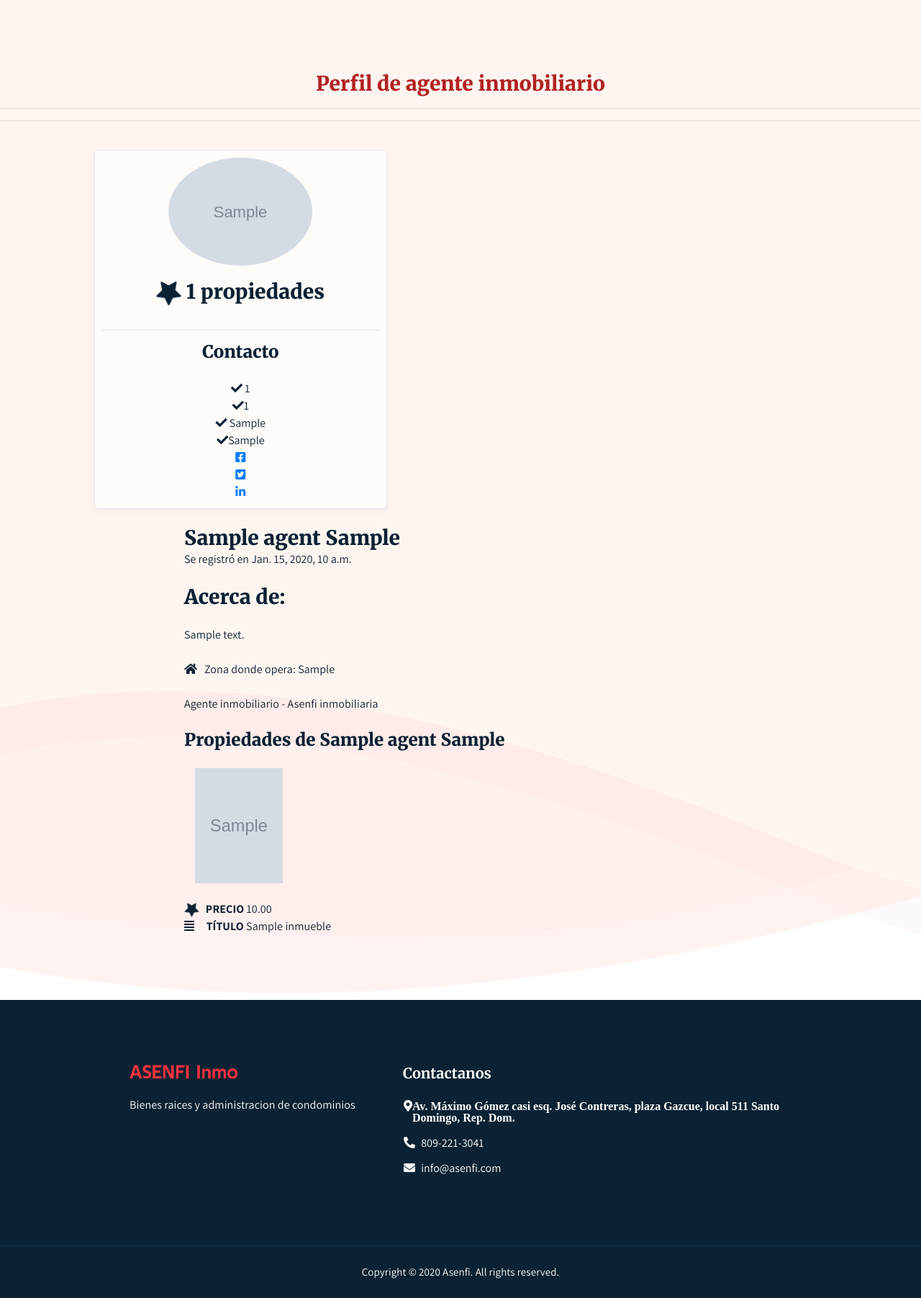
After one commit to firemoises/inmo_web, a Django app: page /agents/1/ in a window 1280 px wide. The commit adds this page. Shown: the whole page at 72% size. Run offline with Django 3.2, Linux system fonts and the light colour scheme; tables that the repository leaves empty hold one stand-in row (values such as "Sample post"); grey boxes marked "Sample" are stand-in pictures; some libraries are stand-ins or nearby versions.

Commit message:
1.Se cambió footer.html a base.html y se agregó las etiquetas del <HEAD> 2.Se agregó el método agents en view.py de agent 3.Se agregó el campo zona_operacion en el models.py de agents 4.Se agregó la meta en base.html de fontAwesome para generar iconos en html 5.se agrego la página agents.html en core/templates/core 6. Se agregó en urls.py de inmo_web la navegación a la página agents.html

```diff
--- a/agents/models.py
+++ b/agents/models.py
@@ -8,6 +8,7 @@ class Agent(models.Model):
     correo2 = models.EmailField(max_length=100, blank=True)
     telefono = models.PositiveIntegerField()
     telefono2 = models.PositiveIntegerField(default="8099689333")
+    zona_operacion = models.CharField(max_length=300)
     #telefono3 = models.PositiveIntegerField(default="8099689333")
 
     url_facebook = models.URLField(blank=True)
--- /dev/null
+++ b/core/templates/core/agents.html
@@ -0,0 +1,157 @@
+{% extends 'core/base.html' %} <!--Para heredar el base.html-->
+
+<!DOCTYPE html>
+  <html lang="en">
+    <head>
+
+      {% load static %}
+      {% load custom_template_tags %}
+      {% load humanize %}
+
+      {% block content %}
+
+      <!--website title-->
+      <title>inmo_web - {{ agent.nombre }}</title>
+
+    </head>
+    <body data-spy="scroll" data-target=".navbar" data-offset="100">
+
+      <!--Start Hero section-->
+       <section class="hero-section" id="home">
+
+        <span style="color: firebrick;"
+            class="lead text-center my-4">
+            <h3> Perfil de agente inmobiliario </h3>
+        </span>
+
+
+        <div class="text-block">
+
+
+          <hr class="my-3"/>
+
+          {{inmueble.desc|linebreaksbr}}
+
+          <hr class="my-3"/> <br>
+
+          <div id="agent-adv">
+
+            <div class="row" style="text-align: left;">
+
+
+              <!--- FOTO DEL AGENTE SOLO EN MOBILE-->
+
+                <div class="col-md-4 d-md-none">
+                  <div class="">
+                    <div class="agent-photo">
+                      <div class="media_agent">
+
+                          <img class="agent_cropped"
+                               src="{{agent.image1.url}}"
+                               alt="image"
+                               style=" background-repeat: no-repeat;
+                                       background-position: 50%;
+                                       width: 50%;
+                                       height: 50%;
+                                       border-radius: 50%;
+                                       background-size: 50% auto;">
+
+                        <div class="media-body agent-details">
+                          <p><h3><i class="fa fa-star fa-lg fa-spin"></i> 1 propiedades</h3></p><hr>
+
+                          <h4>Contacto</h4><br>
+                          <ul style="margin-left:0px;">
+
+                            <li><i class="fas fa-check"></i> {{ agent.telefono }}</li>
+                            {% if agent.telefono2 != "" %}<li><i class="fas fa-check"></i>{{agent.telefono2}}</li>{% endif %}
+                            <li><i class="fas fa-check"></i> {{ agent.correo }}</li>
+                            {% if agent.correo2 != "" %}<li><i class="fas fa-check"></i>{{agent.correo2}}</li>{% endif %}
+                            <li>{% if agent.url_facebook %}<a href={{agent.url_facebook}}><i class="fab fa-facebook-square"></i> </a>{% endif %}</li>
+                            <li>{% if agent.url_twitter %}<a href={{agent.url_twitter}}><i class="fab fa-twitter-square"></i> </a>{% endif %}</li>
+                            <li>{% if agent.url_linkedin %}<a href={{agent.url_linkedin}}><i class="fab fa-linkedin"></i> </a>{% endif %}</li>
+
+                          </ul>
+
+                        </div>
+                      </div>
+                    </div>
+                    </div>
+                 </div>
+
+
+              <!--- FOTO DEL AGENTE SOLO EN pc en adelante-->
+
+                <div class="col-md-4 d-none d-md-block"
+                     style="left:10%;">
+                  <div class="agent-photo">
+                    <div class="media_agent">
+
+
+                        <img class="agent_cropped"
+                             src="{{agent.image1.url}}"
+                             alt="image"
+                             style=" background-repeat: no-repeat;
+                                     background-position: 50%;
+                                     border-radius: 50%;
+                                     background-size: 100% auto;">
+
+                      <div class="media-body agent-details">
+                        <p><h3><i class="fa fa-star fa-lg fa-spin"></i> 1 propiedades</h3></p><hr>
+
+                        <h4>Contacto</h4><br>
+                        <ul style="margin-left:0px;">
+
+                          <li><i class="fas fa-check"></i> {{ agent.telefono }}</li>
+                          {% if agent.telefono2 != "" %}<li><i class="fas fa-check"></i>{{agent.telefono2}}</li>{% endif %}
+                          <li><i class="fas fa-check"></i> {{ agent.correo }}</li>
+                          {% if agent.correo2 != "" %}<li><i class="fas fa-check"></i>{{agent.correo2}}</li>{% endif %}
+                          <li>{% if agent.url_facebook %}<a href={{agent.url_facebook}}><i class="fab fa-facebook-square"></i> </a>{% endif %}</li>
+                          <li>{% if agent.url_twitter %}<a href={{agent.url_twitter}}><i class="fab fa-twitter-square"></i> </a>{% endif %}</li>
+                          <li>{% if agent.url_linkedin %}<a href={{agent.url_linkedin}}><i class="fab fa-linkedin"></i> </a>{% endif %}</li>
+
+                        </ul>
+
+                      </div>
+                    </div>
+                  </div>
+                </div>
+
+            </div><br>
+            <div style="margin-left: 20%; width: 50%;">
+                <h3> {{agent.nombre}} {{agent.apellido}} </h3>
+                <span>Se registró en {{agent.created}}</span><br><br>
+                <p><h3>Acerca de:</h3><br>{{agent.desc|linebreaks}}</p><br>
+                <p><i class="fas fa-home"></i> &nbsp; Zona donde opera: {{ agent.zona_operacion }}</p><br>
+                <p><span>Agente inmobiliario</span> - Asenfi inmobiliaria</p><br>
+
+                <h4>Propiedades de {{ agent.nombre }} {{ agent.apellido }}</h4><br>
+
+                <p class="container"><img src="{{inmuebles.image1.url}}"
+                                          alt="text"
+                                          class="img-fluid cropped"
+                                          style="width: 20%; height: 20%;"></p><br>
+
+                <p><i class="fa fa-star fa-lg fa-spin"></i> &nbsp; <b>PRECIO</b> {{ inmuebles.precio }}</p>
+                <p><i class="fas fa-align-justify"></i> &nbsp; &nbsp; <b>TÍTULO</b>  {{ inmuebles.titulo }}</p>
+
+            </div>
+          </div>
+
+        </div>
+      </section>
+      <!--End Hero section-->
+
+      <!-- js placed at the end of the document so the pages load faster -->
+      <script src="/static/core/js/jquery.min.js"></script>
+      <script src="/static/core/js/jquery.validate.min.js"></script>
+      <script src="/static/core/js/bootstrap.min.js"></script>
+      <script src="/static/core/js/popper.min.js"></script>
+      <script src="/static/core/js/jquery.magnific-popup.min.js"></script>
+      <script src="/static/core/js/owl.carousel.js"></script>
+      <script src="/static/core/js/SmoothScroll.min.js"></script>
+      <!--common script file-->
+      <script src="/static/core/js/main.js"></script>
+    </body>
+  </html>
+
+{% endblock %}
--- /dev/null
+++ b/core/templates/core/base.html
@@ -0,0 +1,55 @@
+
+      <!--seo-meta-tag-->
+      <meta charset="UTF-8">
+      <meta name="author" content="rajesh-doot">
+      <meta name="viewport" content="width=device-width,initial-scale=1">
+      <meta http-equiv="X-UA-Compatible" content="IE=edge">
+      <!--website-favicon-->
+      <link rel="icon" type="image/png" href="/static/core/images/common/favicon.png">
+      <!--Website fontawesome-->
+      <link rel="stylesheet" type="text/css" href="https://maxcdn.bootstrapcdn.com/font-awesome/4.5.0/css/font-awesome.min.css">
+      <!--plugin-scripts-->
+      <link rel="stylesheet" href="/static/core/css/magnific-popup.min.css">
+      <link rel="stylesheet" href="/static/core/css/bootstrap.min.css">
+      <link rel="stylesheet" href="/static/core/css/owl.carousel.min.css">
+      <link rel="stylesheet" href="https://cdnjs.cloudflare.com/ajax/libs/font-awesome/5.11.2/css/all.min.css">
+      <!--google-fonts-->
+      <link href="https://fonts.googleapis.com/css2?family=Assistant:wght@300;400;600;700;800&family=Merriweather:ital,wght@0,300;0,400;0,700;0,900;1,300&display=swap" rel="stylesheet">
+      <link rel="stylesheet" href="https://cdnjs.cloudflare.com/ajax/libs/font-awesome/4.7.0/css/font-awesome.min.css">
+      <!-- template-style-->
+      <link rel="stylesheet" type="text/css" href="/static/core/css/style.css">
+      <link rel="stylesheet" type="text/css" href="/static/core/css/responsive.css">
+
+  {% block content %}{% endblock %}
+
+  <footer>
+      <div class="container">
+        <div class="row">
+          <div class="col-md-4 offset-md-1">
+            <div class="footer-">
+              <a href="javascript:void(0)"><img src="/static/core/images/common/Name red.png" alt="Logo" style="width:150px;"></a>
+            </div>
+            <p>Bienes raices y administracion de condominios</p>
+          </div>
+          <div class="col-md-6">
+            <h3>Contactanos</h3>
+            <ul class="footer-address-list">
+              <li><i class="fas fa-map-marker-alt">Av. Máximo Gómez casi esq. José Contreras, plaza Gazcue, local 511 Santo Domingo, Rep. Dom.</i></li>
+              <li><i class="fas fa-phone-alt"></i> <a href="tel:+18092213041">809-221-3041</a></li>
+              <li><i class="fas fa-envelope"></i> <a href="mailto:info@asenfi.com">info@asenfi.com</a></li>
+            </ul>
+          </div>
+        </div>
+      </div>
+      <div class="copyright">
+        <div class="container">
+          <div class="row">
+            <div class="col-lg-12">
+              <div class="footer-">
+                <p>Copyright © 2020 Asenfi. All rights reserved.</p>
+              </div>
+            </div>
+          </div>
+        </div>
+      </div>
+    </footer>
--- a/core/views.py
+++ b/core/views.py
@@ -50,12 +50,8 @@ def portfolio(request,portfolio_id):
         return render(request,"core/index.html",{"inmueble":inmueble,"agent":agent,"form":contact_form})
 
 
-    """
-    #prueba333
-    def perfil(request,agente_id):
-
-    agent = Agent.objects.get(id=agente_id)
+def agents(request,agents_id):
+    agent = Agent.objects.get(id=agents_id)
     inmuebles = Inmueble.objects.get(agente=agent.id,estado=1) #Inmueble.objects.all().filter(id=portfolio_id)
 
-    return render(request,"core/perfil.html",{"inmuebles":inmuebles,"agent":agent})
-    """
+    return render(request,"core/agents.html",{"inmuebles":inmuebles,"agent":agent})
--- a/inmo_web/urls.py
+++ b/inmo_web/urls.py
@@ -23,6 +23,7 @@ from django.conf import settings # Para traernos las variables de settings
 urlpatterns = [
     path('', views.home, name="home"),
     path('portfolio/<int:portfolio_id>/', views.portfolio, name="portfolio"),
+    path('agents/<int:agents_id>/', views.agents, name="agents"),
     path('admin/', admin.site.urls),
 ]
 
```
Also changed, not shown: core/templates/core/index.html (+16 -29 lines), media/Agentes/58.jpg (added), media/Agentes/descarguex.jpg (added), media/Inmuebles/Edificios3.png (added), media/Inmuebles/EdificiosMiniaturas.png (added), media/Inmuebles/c463427980de37c15e9860ff26b88a60-700x400.jpg (added), media/Inmuebles/c463427980de37c15e9860ff26b88a60-700x400_Bm02Afw.jpg (added), media/Inmuebles/ciudadVectorial.png (added), media/Inmuebles/edif1.jpg (added), media/Inmuebles/edif2.jpg (added), media/Inmuebles/edif3.jpg (added), media/Inmuebles/edificios5.png (added).
